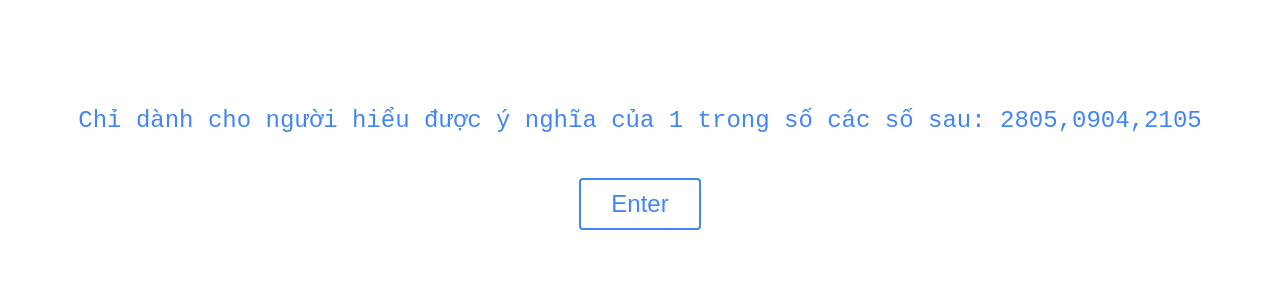
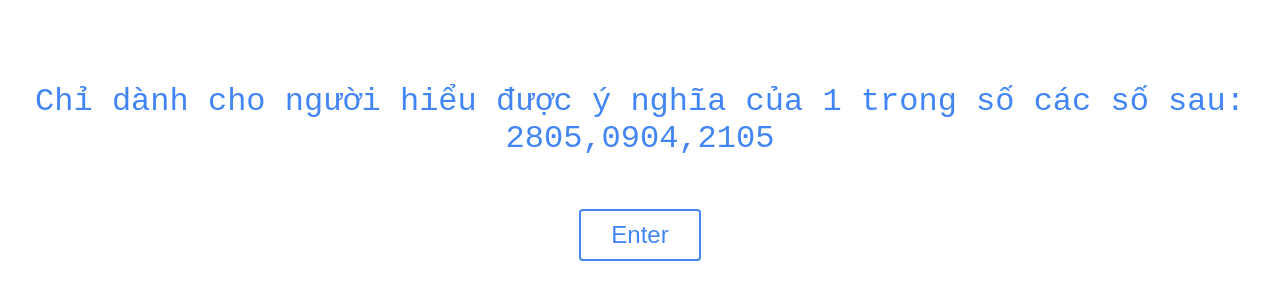
Before and after one commit to Prinhix/chuyentiep, a plain HTML site: page index.html in a window 1280 px wide. Shown: the part 252-552 px from the top of the page. Drawn offline with Linux system fonts and the light colour scheme.

Commit message:
Update index.html

```diff
--- a/index.html
+++ b/index.html
@@ -17,7 +17,7 @@
       text-align: center;
     }
     p {
-      font-size: 24px;
+      font-size: 32px;
     }
     button {
       margin-top: 20px;
```
